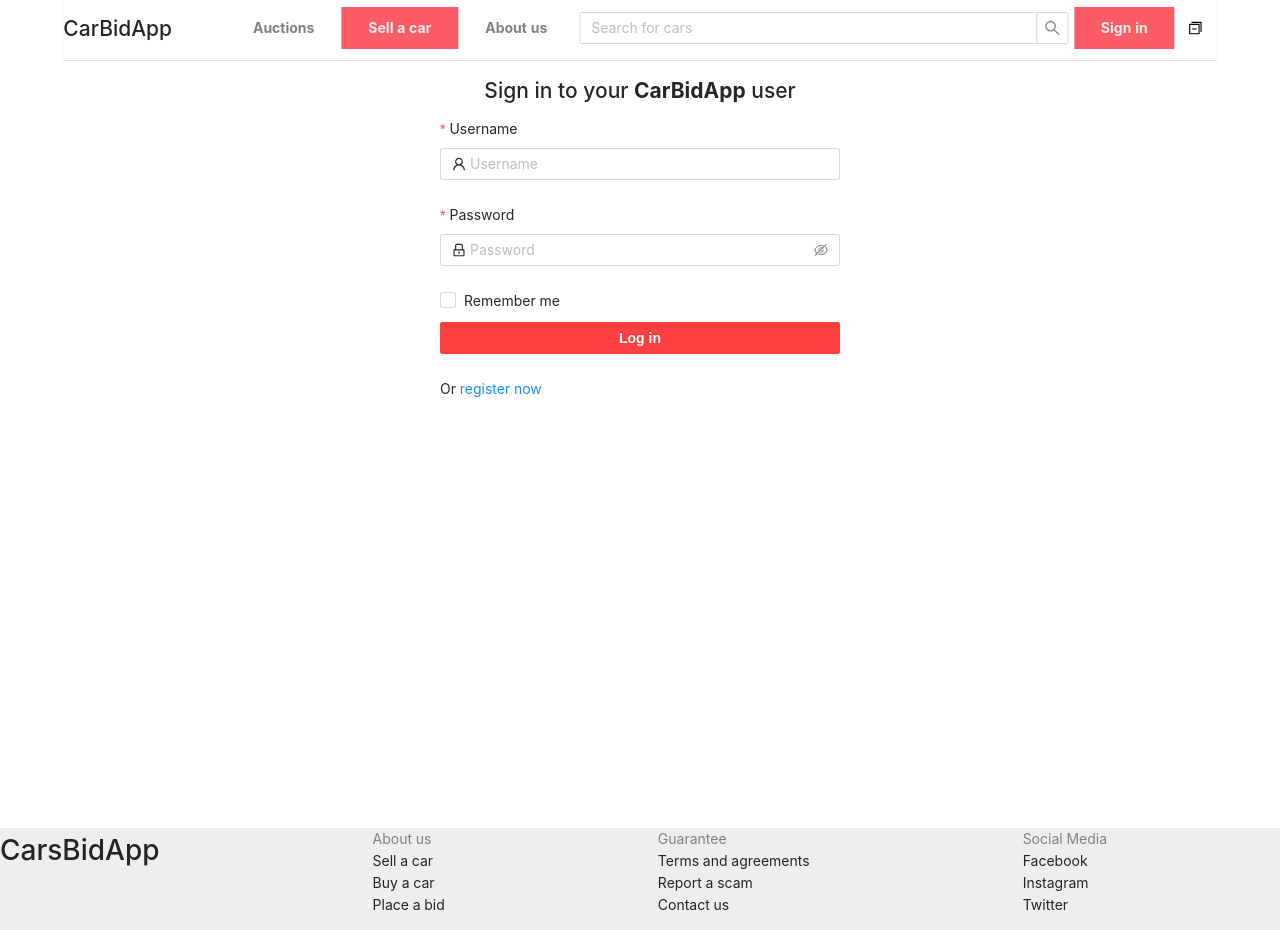
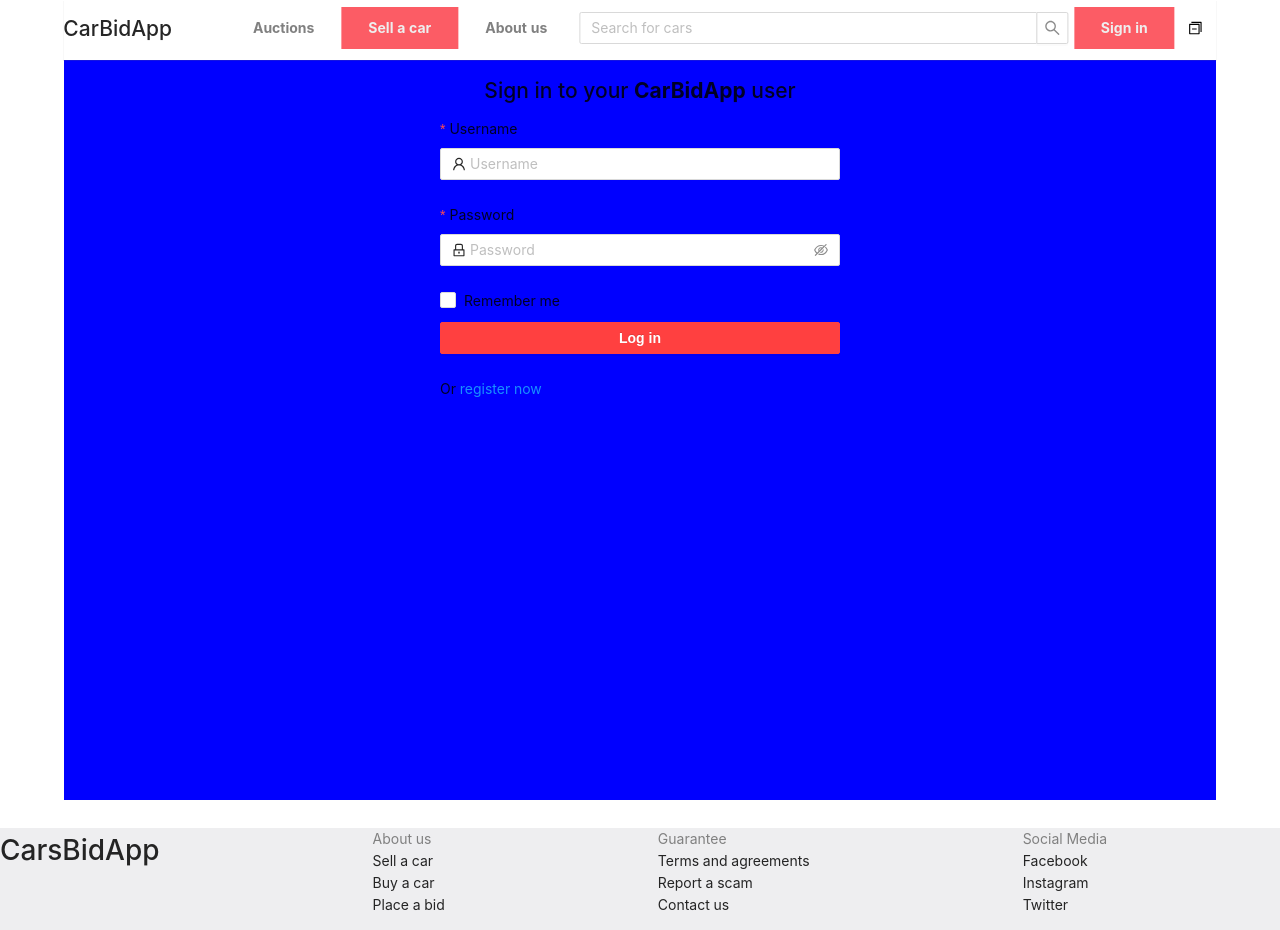
Before and after one commit to Petiazediter/CarAppRewrite, a React (Create React App) app in the folder car-app-frontend/: page /sign-in in a window 1280 px wide. Built offline with nearby package versions, Linux system fonts and the light colour scheme.

Commit message:
Move content layout to different component to enable read value from themeContext.

```diff
--- a/car-app-frontend/src/App.tsx
+++ b/car-app-frontend/src/App.tsx
@@ -1,33 +1,11 @@
-import { BrowserRouter, Route } from 'react-router-dom';
-import { About } from './components/about-page/About';
-import styled from '@emotion/styled';
-import { Navbar } from './components/shared/navbar-component/Navbar';
-import { Auctions } from './components/auctions-page/Auctions';
+import { BrowserRouter } from 'react-router-dom';
 import { Footer } from './components/shared/footer/Footer';
 import { DatabaseProvider } from './context/DatabaseContext';
 import ThemeContextProviderComponent from './context/ThemeContext';
-import { navbarHeight } from './components/shared/navbar-component/Navbar.styled';
-import { CarPage } from './components/car-page/CarPage';
-import { CarPageHOC } from './components/car-page/CarPageHOC';
-import { SignInPage } from './components/sign-in-page/SignInPage';
-import RegisterPage from './components/register-page/RegisterPage';
 import UserContextProvider from './context/UserContext';
 import 'antd/dist/antd.css';
 import './index.css';
-
-const ContentLayout = styled.div`
-	width: 90%;
-	min-height: 100vh;
-	margin: auto;
-	padding-top: calc(${navbarHeight} + 1em);
-	box-sizing: border-box;
-	@media only screen and (min-width: 800px) {
-		width: 90%;
-	}
-	@media only screen and (min-width: 1500px) {
-		width: 70%;
-	}
-`;
+import RouterComponent from './RouterComponent';
 
 function App() {
 	return (
@@ -35,18 +13,7 @@ function App() {
 			<ThemeContextProviderComponent>
 				<DatabaseProvider>
 					<BrowserRouter>
-						<ContentLayout>
-							<Route path="/" exact>
-								<Auctions />
-							</Route>
-							<Route path="/about">
-								<About />
-							</Route>
-							<Navbar />
-							<Route path="/car/:carId" component={CarPageHOC(CarPage)} />
-							<Route path={'/sign-in'} component={SignInPage} />
-							<Route path={'/register'} component={RegisterPage} />
-						</ContentLayout>
+						<RouterComponent />
 						<Footer />
 					</BrowserRouter>
 				</DatabaseProvider>
--- /dev/null
+++ b/car-app-frontend/src/RouterComponent.tsx
@@ -0,0 +1,52 @@
+import styled from '@emotion/styled';
+import { useContext } from 'react';
+import { Route } from 'react-router-dom';
+import { About } from './components/about-page/About';
+import { Auctions } from './components/auctions-page/Auctions';
+import { CarPage } from './components/car-page/CarPage';
+import { CarPageHOC } from './components/car-page/CarPageHOC';
+import RegisterPage from './components/register-page/RegisterPage';
+import { Navbar } from './components/shared/navbar-component/Navbar';
+import { navbarHeight } from './components/shared/navbar-component/Navbar.styled';
+import { SignInPage } from './components/sign-in-page/SignInPage';
+import { MyThemeContext } from './context/ThemeContext';
+
+type ContentLayoutProps = {
+	isDark: boolean;
+};
+
+const ContentLayout = styled.div<ContentLayoutProps>((props) => ({
+	width: '90%',
+	background: props.isDark ? 'blue' : 'red',
+	minHeight: '100vh',
+	margin: 'auto',
+	paddingTop: `calc(${navbarHeight} + 1em)`,
+	boxSizing: 'border-box',
+	'@media only screen and (min-width: 800px)': {
+		width: '90%',
+	},
+	'@media only screen and (min-width: 1500px)': {
+		width: '70%',
+	},
+}));
+
+export const RouterComponent = () => {
+	const { isDark } = useContext(MyThemeContext);
+
+	return (
+		<ContentLayout isDark={isDark}>
+			<Route path="/" exact>
+				<Auctions />
+			</Route>
+			<Route path="/about">
+				<About />
+			</Route>
+			<Navbar />
+			<Route path="/car/:carId" component={CarPageHOC(CarPage)} />
+			<Route path={'/sign-in'} component={SignInPage} />
+			<Route path={'/register'} component={RegisterPage} />
+		</ContentLayout>
+	);
+};
+
+export default RouterComponent;
--- a/car-app-frontend/src/components/about-page/IconComponent.tsx
+++ b/car-app-frontend/src/components/about-page/IconComponent.tsx
@@ -1,4 +1,4 @@
-import { Component, ReactElement } from 'react';
+import { Component } from 'react';
 import { IconElement } from './IconComponent.styled';
 
 export type IconComponentProps = {
@@ -13,10 +13,6 @@ export default class IconComponent extends Component<
 	IconComponentProps,
 	IconComponentState
 > {
-	constructor(props: IconComponentProps) {
-		super(props);
-	}
-
 	render() {
 		return (
 			<IconElement>
--- a/car-app-frontend/src/components/shared/navbar-component/Navbar.tsx
+++ b/car-app-frontend/src/components/shared/navbar-component/Navbar.tsx
@@ -36,9 +36,7 @@ const menu = (
 	</Menu>
 );
 
-const onSearch = (term: string) => {
-	console.log(term);
-};
+const onSearch = (term: string) => {};
 
 const searchStyle = {
 	width: '100%',
--- a/car-app-frontend/src/context/DatabaseContext.tsx
+++ b/car-app-frontend/src/context/DatabaseContext.tsx
@@ -93,10 +93,7 @@ async function addUserToPantry(user: User) {
 	)
 		.then((data) => data.json())
 		.then(
-			(result) => {
-				console.log('RESULT: ');
-				console.log(result);
-			},
+			(result) => {},
 			(error) => console.error(error)
 		);
 }
--- a/car-app-frontend/src/context/ThemeContext.tsx
+++ b/car-app-frontend/src/context/ThemeContext.tsx
@@ -13,15 +13,19 @@ export const MyThemeContext = React.createContext<ThemeContextType>({
 export const ThemeContextProviderComponent: FunctionComponent<{
 	children: ReactElement;
 }> = ({ children }) => {
-	const [isDark, setIsDark] = useState<boolean>(false);
+	const [isDark, setIsDark] = useState<boolean>(true);
 	const toggleTheme = (): void => {
 		setIsDark(!isDark);
+		console.log(isDark);
+	};
+
+	const value = {
+		isDark: isDark,
+		toggleTheme: toggleTheme,
 	};
 
 	return (
-		<MyThemeContext.Provider value={{ isDark, toggleTheme }}>
-			{children}
-		</MyThemeContext.Provider>
+		<MyThemeContext.Provider value={value}>{children}</MyThemeContext.Provider>
 	);
 };
 
--- a/car-app-frontend/src/context/UserContext.tsx
+++ b/car-app-frontend/src/context/UserContext.tsx
@@ -24,10 +24,7 @@ export default function UserContextProvider({
 	const [user, setUser] = useState<User>();
 	const value = { user, setUser };
 
-	useEffect(() => {
-		console.log('User changed: ');
-		console.log(user);
-	}, [user]);
+	useEffect(() => {}, [user]);
 
 	return <UserContext.Provider value={value}>{children}</UserContext.Provider>;
 }
--- a/car-app-frontend/src/index.css
+++ b/car-app-frontend/src/index.css
@@ -1,7 +1,6 @@
 body {
 	height: auto;
-  background:blue;
-  margin-top:0;
+	margin-top: 0;
 	max-width: 100vw;
 	overflow-x: hidden;
 	font-family: -apple-system, BlinkMacSystemFont, 'Segoe UI', 'Roboto', 'Oxygen',
@@ -11,7 +10,7 @@ body {
 	-moz-osx-font-smoothing: grayscale;
 }
 
-*{
+* {
 	box-sizing: border-box;
 }
 
@@ -20,19 +19,19 @@ code {
 		monospace;
 }
 
-h1.bold{
+h1.bold {
 	font-weight: 600;
 	font-size: 2em;
 }
 
-p.bold{
+p.bold {
 	font-weight: 600;
 	font-size: 1.2em;
 }
 
-*.full-width{
-  position:relative;
-  width:100%;
-  max-width:100%;
+*.full-width {
+	position: relative;
+	width: 100%;
+	max-width: 100%;
 	overflow-x: hidden;
 }
```
Also changed, not shown: car-app-frontend/src/index.tsx (+4 -4 lines). Lines whose indentation alone changed are shown as unchanged.
